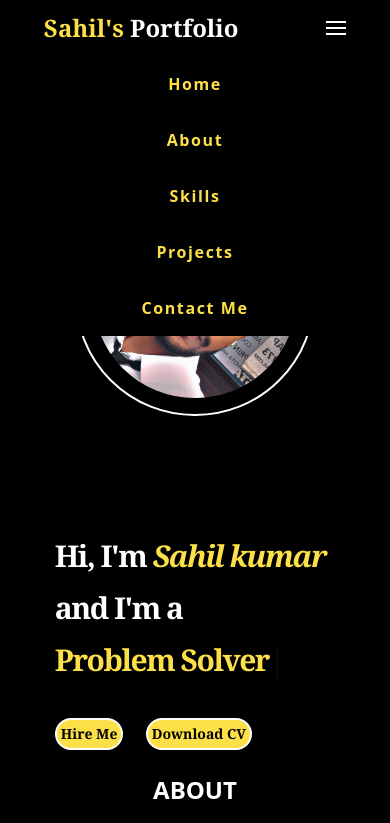
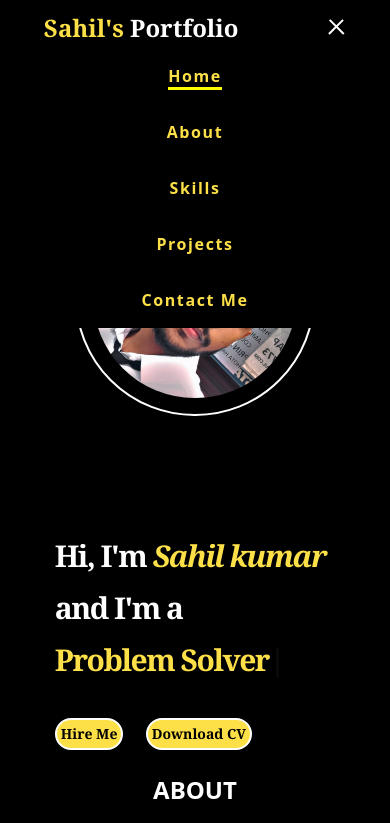
Before and after one commit to sahil-kumar-dev/myprotfolio, a website: page index.html in a window 390 px wide. Both pictures are taken after a click on the element 336 px from the left and 28 px from the top of the page. Shown: the top 823 px of the page. Drawn offline with nearby package versions, Linux system fonts and the light colour scheme.

Commit message:
fixed some more bugs

```diff
--- a/index.html
+++ b/index.html
@@ -5,15 +5,41 @@
     <meta name="viewport" content="width=device-width, initial-scale=1.0">
     <title>Sahil's Portfolio</title>
     <link rel="stylesheet" href="output.css">
-    <link rel="icon" href="https://www.crushpixel.com/static18/preview2/portfolio-sketch-neon-icon-simple-3020478.jpg">
+    <!-- <link rel="icon" href="https://www.crushpixel.com/static18/preview2/portfolio-sketch-neon-icon-simple-3020478.jpg"> -->
 </head>
 <style>
     body::-webkit-scrollbar {
         display: none;
     }
 
-    .active:nth-child(1) {
-        padding: 10px;
+    * {
+        -webkit-tap-highlight-color: rgba(255,255,255,0) !important;
+        -webkit-focus-ring-color: rgba(255, 255, 255,0) !important;
+        outline: none !important;
+    }
+
+    html {
+        scroll-behavior: smooth;
+    }
+
+    .active {
+        border-bottom: 3px solid yellow;
+    }
+
+    .top-14 {
+        top: 3rem;
+    }
+
+    .menu.active-menu .bar-1 {
+        transform: rotate(45deg) translateX(4px) translateY(3px);
+    }
+
+    .menu.active-menu .bar-2 {
+        opacity: 0;
+    }
+
+    .menu.active-menu .bar-3 {
+        transform: rotate(-45deg) translateY(-5px) translateX(5px);
     }
 </style>
 
@@ -28,8 +54,8 @@
         </div>
         <ul
             class="nav-items transition-all duration-500 flex-col absolute md:static md:w-auto md:text-xl md:flex-row -top-72 items-center bg-black w-full md:flex flex z-50">
-            <li class="list-items px-4 font-bold capitalize py-4">
-                <a href="#home" class="tracking-widest text-yellow-300">home</a>
+            <li class="list-items px-4 font-bold capitalize py-4 ">
+                <a href="#home" class="tracking-widest text-yellow-300 active">home</a>
             </li>
             <li class="list-items px-4 font-bold capitalize py-4">
                 <a href="#about" class="tracking-widest text-yellow-300">about</a>
@@ -41,13 +67,13 @@
                 <a href="#projects" class="tracking-widest text-yellow-300">projects</a>
             </li>
             <li class="list-items px-4 font-bold capitalize py-4">
-                <a href="#" class="tracking-widest text-yellow-300">contact me</a>
+                <a href="#" class="tracking-widest text-yellow-300 ">contact me</a>
             </li>
         </ul>
-        <div class="md:hidden cursor-pointer active" onclick="showMenu()">
-            <span class="h-0.5 w-5 bg-white block"></span>
-            <span class="h-0.5 w-5 bg-white block my-1"></span>
-            <span class="h-0.5 w-5 bg-white block"></span>
+        <div class="md:hidden cursor-pointer menu" onclick="showMenu(this)">
+            <div class="bar-1 transition-all duration-200 h-0.5 w-5 bg-white block"></div>
+            <div class="bar-2 transition-all duration-200 h-0.5 w-5 bg-white block my-1"></div>
+            <div class="bar-3 transition-all duration-200 h-0.5 w-5 bg-white block"></div>
         </div>
     </nav>
 
@@ -94,7 +120,7 @@
 
     <!-- ---------------------------------SKILLS------------------------------------------- -->
 
-    <section id="skills" class="bg-black text-white w-full py-5">
+    <section id="skills" class="bg-black text-white w-full pt-24 pb-4">
         <h1 class="text-3xl md:text-4xl font-bold text-center text-yellow-300">SKILLS</h1>
         <div class="w-full font-bold md:grid md:grid-cols-2 md:text-2xl md:place-items-center">
             <div class="md:w-10/12 ">
@@ -164,10 +190,10 @@
 
     <!-- ---------------------------------PROJECTS-------------------------------------- -->
 
-    <section id="projects" class="bg-black text-white py-8">
+    <section id="projects" class="bg-black text-white pt-24">
         <h1 class="text-3xl md:text-4xl font-bold text-center text-yellow-300">PROJECTS</h1>
         <div class="flex justify-center flex-col items-center mt-8">
-            <div class="project-1 border-2 border-solid border-yellow-300 w-11/12 p-2 md:flex md:w-7/12"  >
+            <div class="project-1 border-2 border-solid border-yellow-300 w-11/12 p-2 md:flex md:w-7/12">
                 <div class="w-full p-1 h-40 md:h-80 border-2 border-solid border-white object-contain">
                     <img src="/img/tic-tac-toe.png" class="w-full h-full object-contain">
                 </div>
@@ -193,7 +219,7 @@
 
 
 
-            <div class="project-2 border-2 border-solid border-yellow-300 w-11/12 p-2 md:flex md:w-7/12 my-12"  >
+            <div class="project-2 border-2 border-solid border-yellow-300 w-11/12 p-2 md:flex md:w-7/12 my-12">
                 <div class="w-full p-1 h-40 md:h-80 border-2 border-solid border-white object-contain">
                     <img src="/img/weather app.png" class="w-full h-full object-contain">
                 </div>
--- a/script.js
+++ b/script.js
@@ -1,5 +1,22 @@
 const nav_item=document.querySelector('.nav-items');
 const list_items=document.querySelectorAll('.list-items');
+const links=document.querySelectorAll('.nav-items li a');
+
+
+links.forEach((link)=>{
+    link.addEventListener('click',()=>{
+        if(!link.classList.contains('active')){
+            links.forEach((li)=>{
+                li.classList.remove('active')
+            })
+            link.classList.add('active')
+        }
+    })
+})
+
+
+const menu=document.querySelector('.menu');
+
 
 function showMenu(){
     if(nav_item.classList.contains('top-14')){
@@ -8,12 +25,14 @@ function showMenu(){
     else{
         nav_item.classList.replace('-top-72','top-14');
     }
+    menu.classList.toggle('active-menu')
 }
 
 list_items.forEach((item)=>{
     item.addEventListener('click',()=>{
-       if(nav_item.classList.contains('top-14')) {
+        if(nav_item.classList.contains('top-14')) {
             nav_item.classList.replace('top-14','-top-72');
+            menu.classList.remove('active-menu')
         }
     })
 })
```
Also changed, not shown: output.css.
